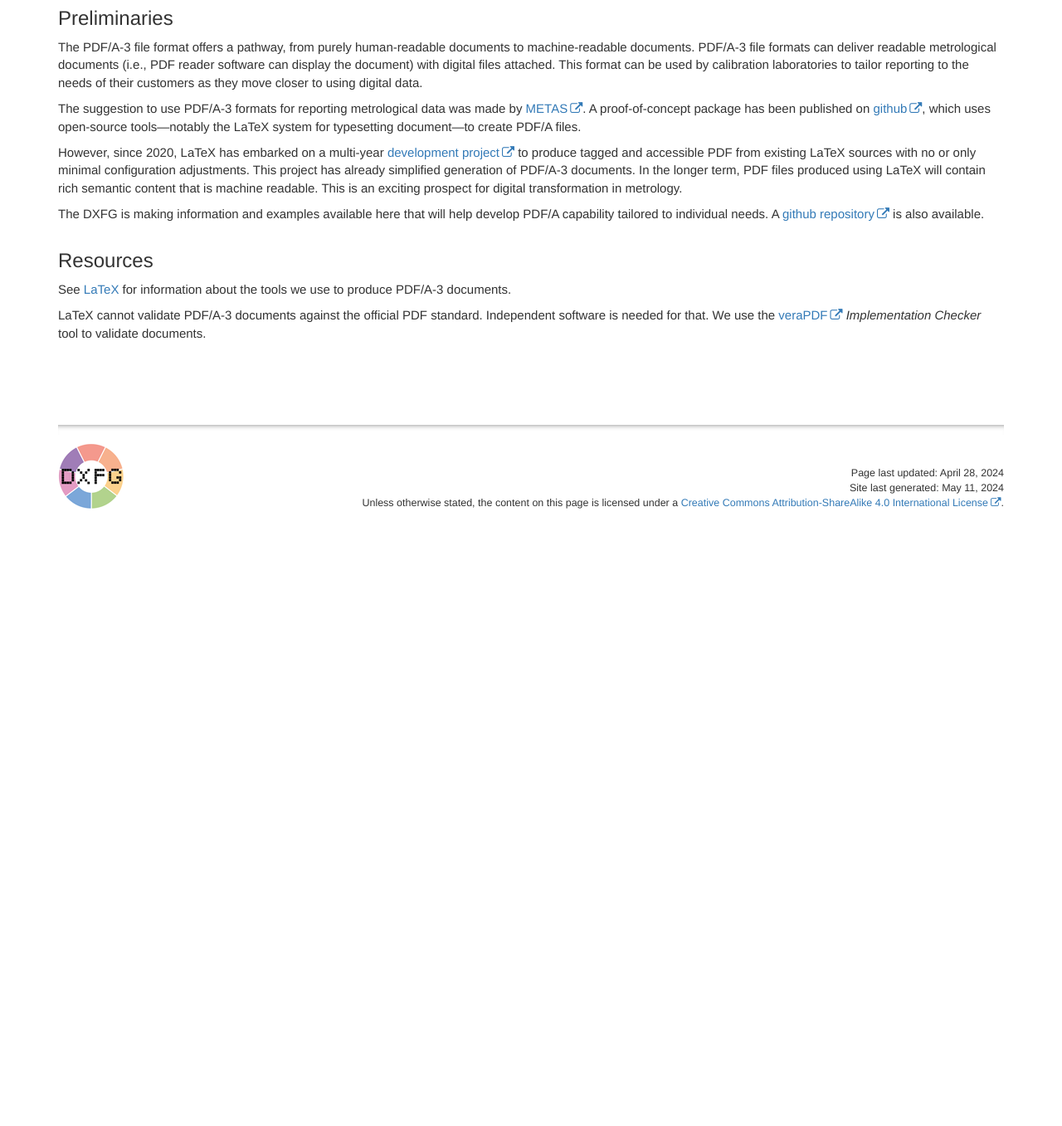
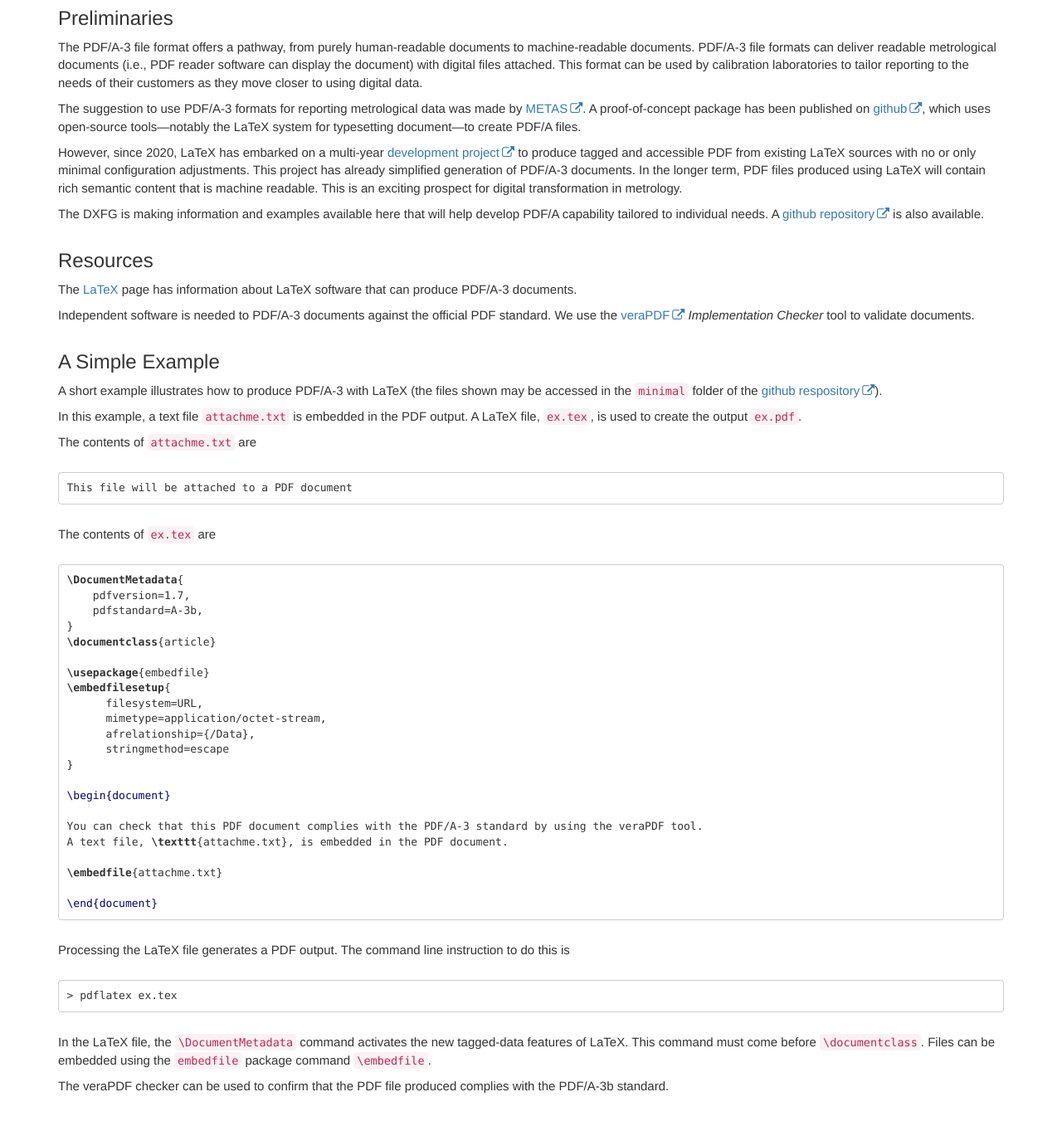
Before and after one commit to apmp-dxfg/apmp-dxfg.github.io, a Jekyll site: the page built from pages/dxfg/dxfg-pdfa-tut.md, in a window 1280 px wide and 1400 px high, scrolled down 270 px. Shown: the top 1357 px of the window at 83% size. Built offline with Jekyll 4.4.1, drawn with Linux system fonts in a browser that asks for light colours; comment, search, counter and statistics services are not loaded; before the commit the page ends 900 px from its top, so only the background shows below that; some of the changed text lies outside the part shown.

Commit message:
New material about LaTeX

````diff
--- a/pages/dxfg/dxfg-pdfa-tut.md
+++ b/pages/dxfg/dxfg-pdfa-tut.md
@@ -7,7 +7,7 @@ toc: false
 mathjax: true
 layout: page
 ---
-{% include important.html content="This page is currently being written and reviewed" %}
+{% include important.html content="This page is currently being written and has not yet been reviewed" %}
 
 ## Preliminaries
 The PDF/A-3 file format offers a pathway, from purely human-readable documents to machine-readable documents. PDF/A-3 file formats can deliver readable metrological documents (i.e., PDF reader software can display the document) with digital files attached. This format can be used by calibration laboratories to tailor reporting to the needs of their customers as they move closer to using digital data.
@@ -19,8 +19,51 @@ However, since 2020, LaTeX has embarked on a multi-year [development project](ht
 The DXFG is making information and examples available here that will help develop PDF/A capability tailored to individual needs. A [github repository](https://github.com/apmp-dxfg/pdfa3-documents) is also available.
 
 ## Resources
-See [LaTeX](latex-res.html) for information about the tools we use to produce PDF/A-3 documents.
 
-LaTeX cannot validate PDF/A-3 documents against the official PDF standard. Independent software is needed for that. We use the [veraPDF](https://verapdf.org/home/) *Implementation Checker* tool to validate documents.
+The [LaTeX](latex-res.html) page has information about LaTeX software that can produce PDF/A-3 documents.
 
+Independent software is needed to PDF/A-3 documents against the official PDF standard. We use the [veraPDF](https://verapdf.org/home/) *Implementation Checker* tool to validate documents.
+
+## A Simple Example
+A short example illustrates how to produce PDF/A-3 with LaTeX (the files shown may be accessed in the `minimal` folder of the [github respository](https://github.com/apmp-dxfg/pdfa3-documents)).
+
+In this example, a text file `attachme.txt` is embedded in the PDF output. A LaTeX file, `ex.tex`, is used to create the output `ex.pdf`.
+
+The contents of `attachme.txt` are
+```
+This file will be attached to a PDF document
+```
+The contents of `ex.tex` are
+```tex
+\DocumentMetadata{
+    pdfversion=1.7,
+    pdfstandard=A-3b,
+}
+\documentclass{article}
+
+\usepackage{embedfile}
+\embedfilesetup{
+      filesystem=URL,
+      mimetype=application/octet-stream,
+      afrelationship={/Data},
+      stringmethod=escape
+}
+
+\begin{document}
+
+You can check that this PDF document complies with the PDF/A-3 standard by using the veraPDF tool.
+A text file, \texttt{attachme.txt}, is embedded in the PDF document.
+
+\embedfile{attachme.txt}
+
+\end{document}
+```
+Processing the LaTeX file generates a PDF output. The command line instruction to do this is
+```
+> pdflatex ex.tex
+```
+
+In the LaTeX file, the `\DocumentMetadata` command activates the new tagged-data features of LaTeX. This command must come before `\documentclass`. Files can be embedded using the `embedfile` package command `\embedfile`.
+
+The veraPDF checker can be used to confirm that the PDF file produced complies with the PDF/A-3b standard.
 {% include links.html %}
````
Also changed, not shown: pages/dxfg/latex-res.md (+3 -2 lines).
